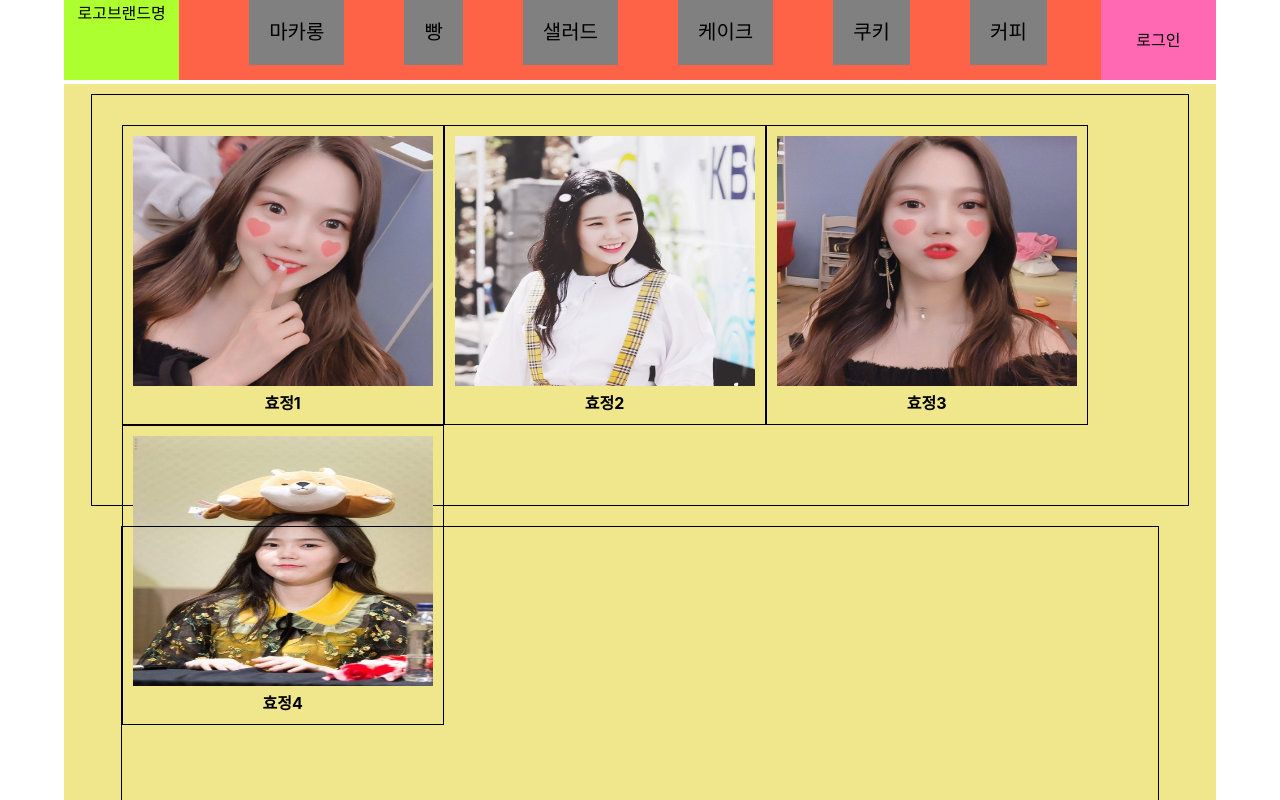
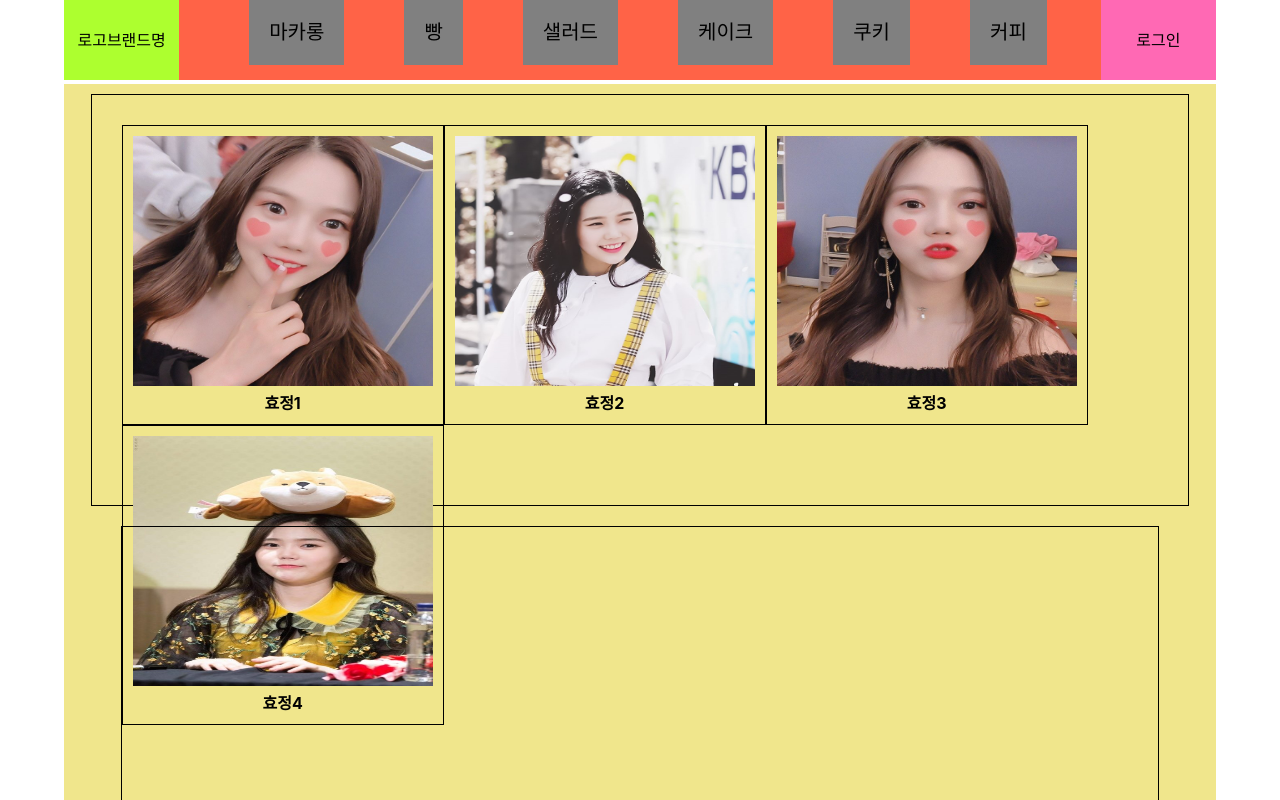
Before and after one commit to Billy-Jin/desertStore, a React (Create React App) app in the folder dessert/: page / in a window 1280 px wide. Shown: the top 800 px of the page. Built offline with nearby package versions, Linux system fonts and the light colour scheme.

Commit message:
pull 하기위해여 커밋진행

```diff
--- a/dessert/src/components/header/Header.css
+++ b/dessert/src/components/header/Header.css
@@ -10,6 +10,7 @@
   width: 10%;
   float: left;
   height: 80px;
+  line-height: 80px;
 }
 .header .menuList {
   float: left;
--- a/dessert/src/components/main/MainList.js
+++ b/dessert/src/components/main/MainList.js
@@ -4,9 +4,11 @@ import MainItem from "./MainItem";
 const MainList = ({ testImgs }) => {
   return (
     <ul className='main-list'>
-      {testImgs.map((item) => (
-        <MainItem testImg={item} key={item.id} />
-      ))}
+      <div className='main-behind'>
+        {testImgs.map((item) => (
+          <MainItem testImg={item} key={item.id} />
+        ))}
+      </div>
     </ul>
   );
 };
```
